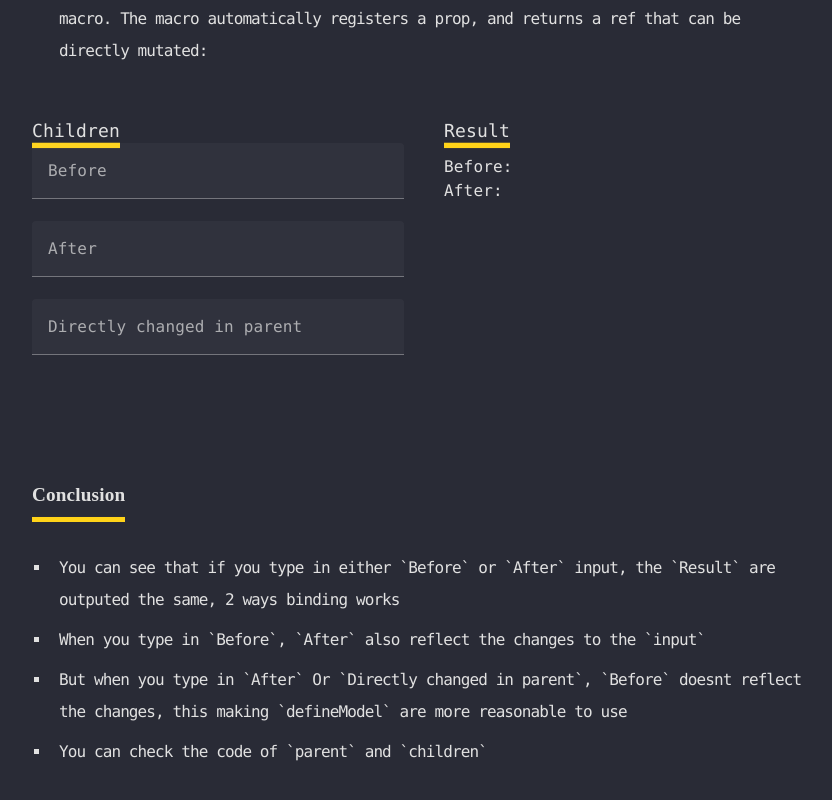
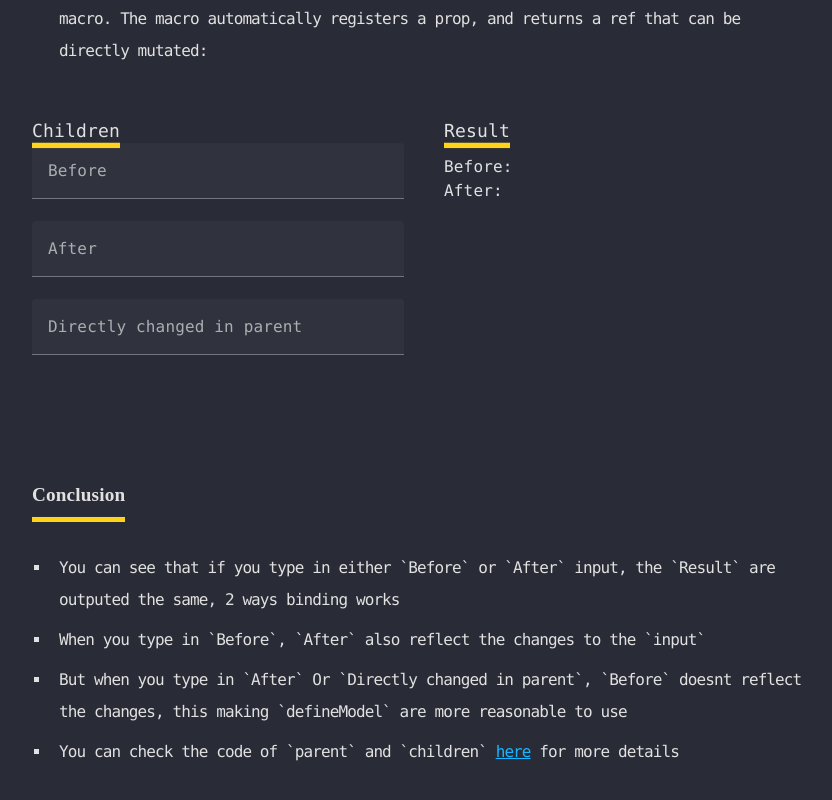
Before and after one commit to bachdx2812/my-coding-journey, a Vue app: page /tips_and_tricks/vue-define-model in a window 1280 px wide. Shown: the part 819-1619 px from the top of the page, without its empty margins (412-1244 px from the left). Built offline with nearby package versions, Linux system fonts and the light colour scheme; a web font is replaced by a local one.

Commit message:
fix import path

```diff
--- a/src/components/tipsAndTricks/vueDefineModel/Parent.vue
+++ b/src/components/tipsAndTricks/vueDefineModel/Parent.vue
@@ -27,8 +27,8 @@
 </template>
 
 <script setup>
-import Children from '@/components/tipsAndTricks/VueDefineModel/Children.vue'
-import Result from '@/components/tipsAndTricks/VueDefineModel/Result.vue'
+import Children from '@/components/tipsAndTricks/vueDefineModel/Children.vue'
+import Result from '@/components/tipsAndTricks/vueDefineModel/Result.vue'
 
 import { ref } from 'vue'
 const testObj = ref('')
--- a/src/views/tipsAndTricks/VueDefineModel.vue
+++ b/src/views/tipsAndTricks/VueDefineModel.vue
@@ -52,7 +52,7 @@
         </li>
 
         <li>
-          You can check the code of `parent` and `children`
+          You can check the code of `parent` and `children` <a href="https://github.com/bachdx2812/my-coding-journey/tree/main/src/components/tipsAndTricks/vueDefineModel" target="_blank">here</a> for more details
         </li>
       </ul>
     </p>
@@ -60,9 +60,7 @@
 </template>
 
 <script setup>
-
-
 import PageHeader from '@/components/layouts/PageHeader.vue'
 
-import Parent from '@/components/tipsAndTricks/VueDefineModel/Parent.vue'
+import Parent from '@/components/tipsAndTricks/vueDefineModel/Parent.vue'
 </script>
```
